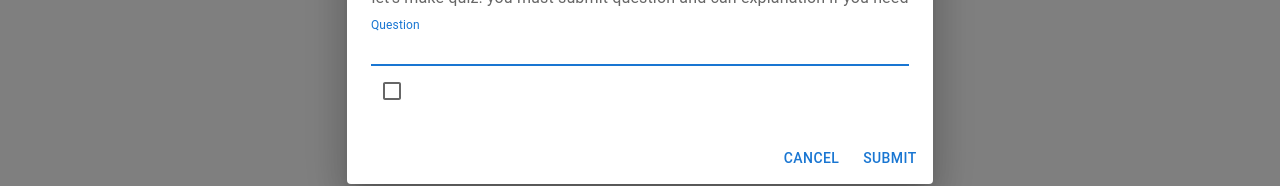
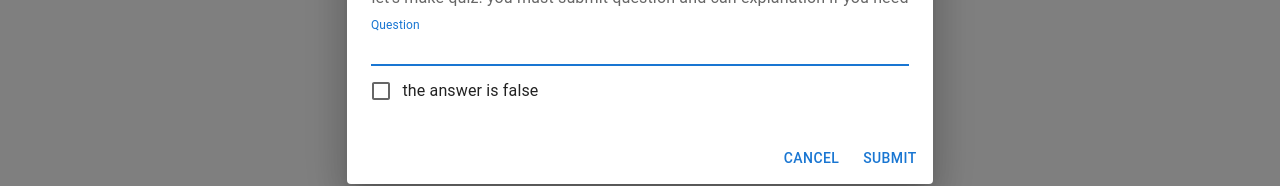
Before and after one commit to wakichi/quiz_app, a React (Create React App) app in the folder frontend/web-front/: page /quiz in a window 1280 px wide. Both pictures are taken after a click on the button "NEW". Shown: the part 357-543 px from the top of the page. Built offline with nearby package versions, Linux system fonts and the light colour scheme; no server answers.

Commit message:
modify Form Menu

```diff
--- a/frontend/web-front/src/FormMenu.tsx
+++ b/frontend/web-front/src/FormMenu.tsx
@@ -11,11 +11,13 @@ import { postDataType, sampleFormType } from "./types";
 import axios from "axios";
 import endpoint from "./endpoint";
 import Checkbox from "@mui/material/Checkbox";
+import { FormControlLabel } from "@mui/material";
 
 export default function FormDialog(props: {
   addFunc: (id: number, cont: postDataType) => void;
 }) {
   const [open, setOpen] = React.useState(false);
+  const [isAnswerTrue, setAnswer] = React.useState(false);
 
   const handleClickOpen = () => {
     setOpen(true);
@@ -67,7 +69,15 @@ export default function FormDialog(props: {
               variant="standard"
               {...register("problem")}
             />
-            <Checkbox {...register("answer")} />
+            <FormControlLabel
+              label={`the answer is ${isAnswerTrue}`}
+              control={
+                <Checkbox
+                  {...register("answer")}
+                  onChange={(event) => setAnswer(event.target.checked)}
+                />
+              }
+            ></FormControlLabel>
           </DialogContent>
           <DialogActions>
             <Button onClick={handleClose}>Cancel</Button>
```
